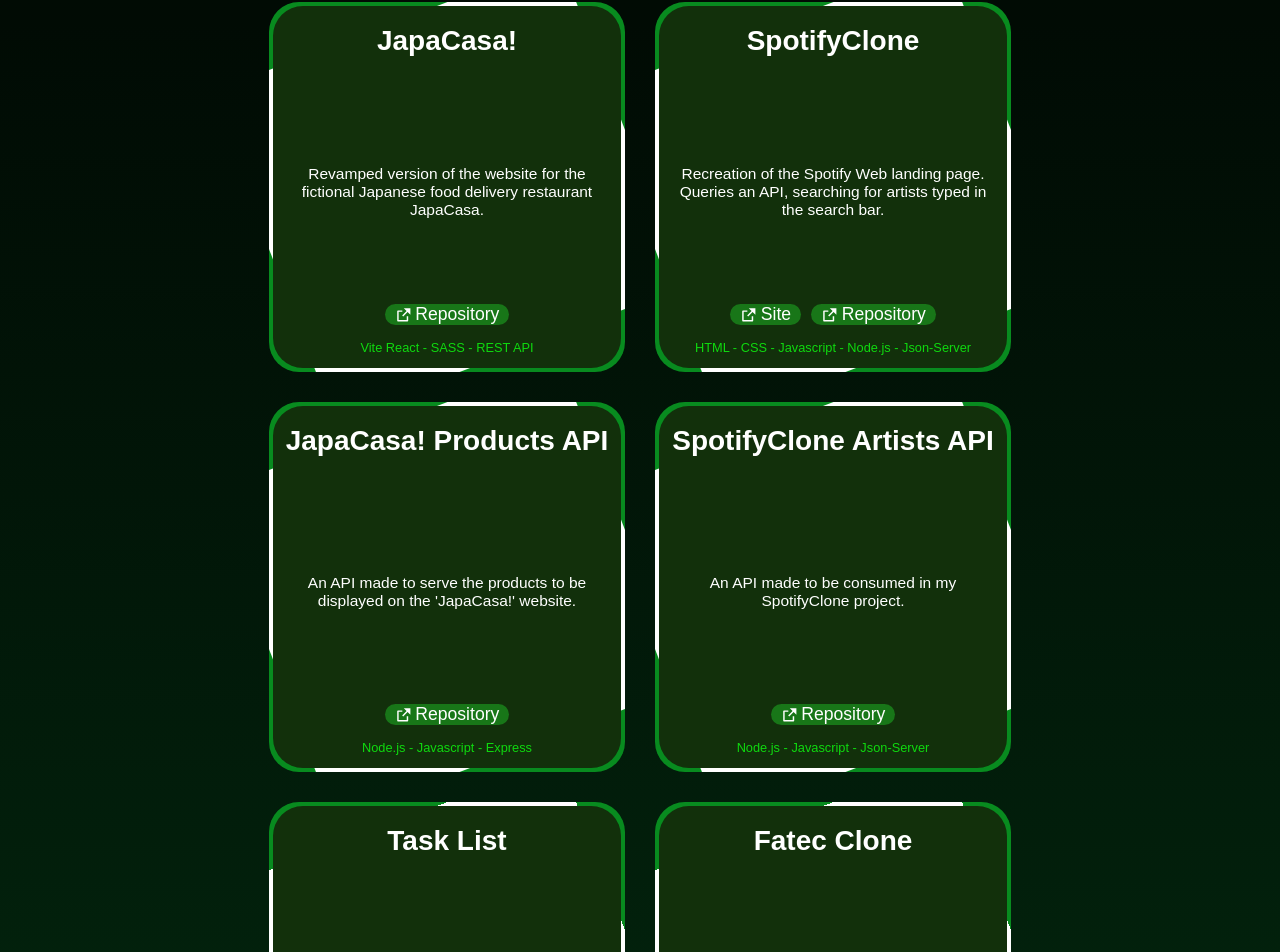
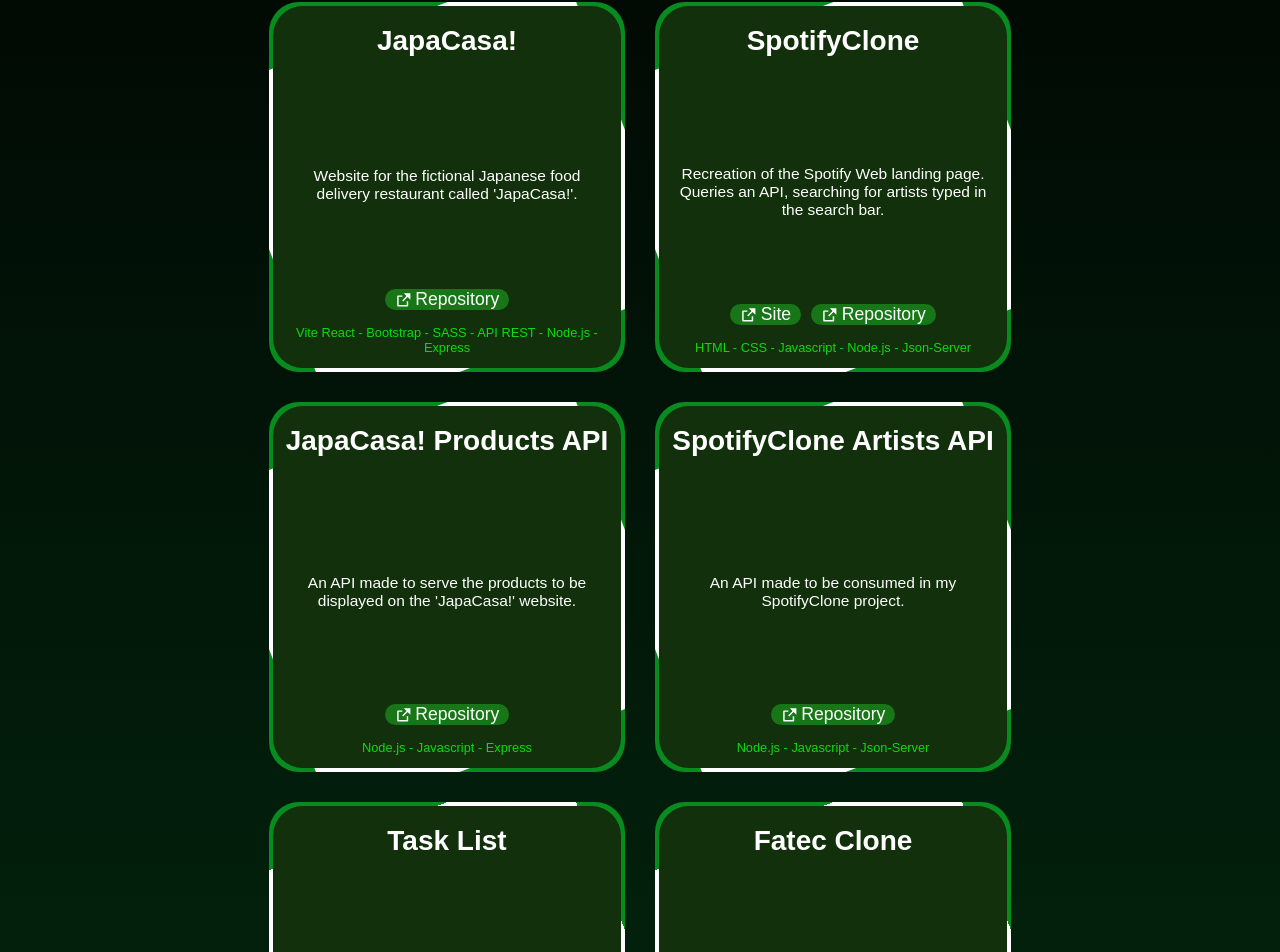
Before and after one commit to rickreisme/Portfolio, a React (Vite) app: page /english in a window 1280 px wide. Shown: the part 3225-4177 px from the top of the page. Built offline with nearby package versions, Linux system fonts and the light colour scheme.

Commit message:
FIX - atualizando BoxProjeto JapaCasa

```diff
--- a/src/sessions/Projetos.tsx
+++ b/src/sessions/Projetos.tsx
@@ -64,7 +64,7 @@
                     descricao="Site de um restaurante fictício
                             de delivery de comida japonesa chamado 'JapaCasa!'."
                     linkRepo="https://github.com/rickreisme/JapaCasa"
-                    tecnologias="Vite React - SASS - API REST"
+                    tecnologias="Vite React - Bootstrap - SASS - API REST - Node.js - Express"
                 />
 
                 <BoxProjeto
--- a/src/sessions/english/ProjetosEnglish.tsx
+++ b/src/sessions/english/ProjetosEnglish.tsx
@@ -60,10 +60,10 @@
 
                 <BoxProjeto
                     titulo="JapaCasa!"
-                    descricao="Revamped version of the website for the fictional
-Japanese food delivery restaurant JapaCasa."
+                    descricao="Website for the fictional
+Japanese food delivery restaurant called 'JapaCasa!'."
                     linkRepo="https://github.com/rickreisme/JapaCasa"
-                    tecnologias="Vite React - SASS - REST API"
+                    tecnologias="Vite React - Bootstrap - SASS - API REST - Node.js - Express"
                 />
 
                 <BoxProjeto
```
